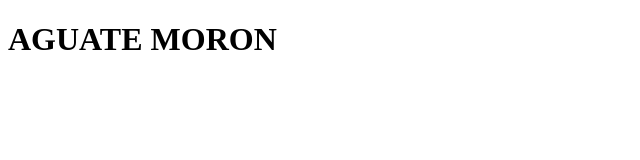
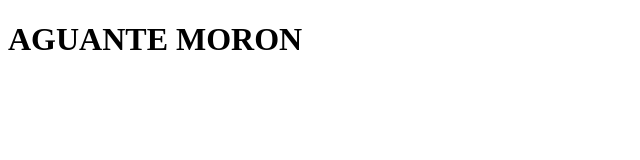
Before and after one commit to maximilianogarces/curso-node-restserver, a website: page public/index.html in a window 1280 px wide. Shown: the whole page, without its empty margins (0-640 px from the left). Drawn offline with Linux system fonts and the light colour scheme.

Commit message:
Aguante Moron

```diff
--- a/public/index.html
+++ b/public/index.html
@@ -7,6 +7,6 @@
     <title>Document</title>
 </head>
 <body>
-    <h1>AGUATE MORON</h1>
+    <h1>AGUANTE MORON</h1>
 </body>
 </html>
```
